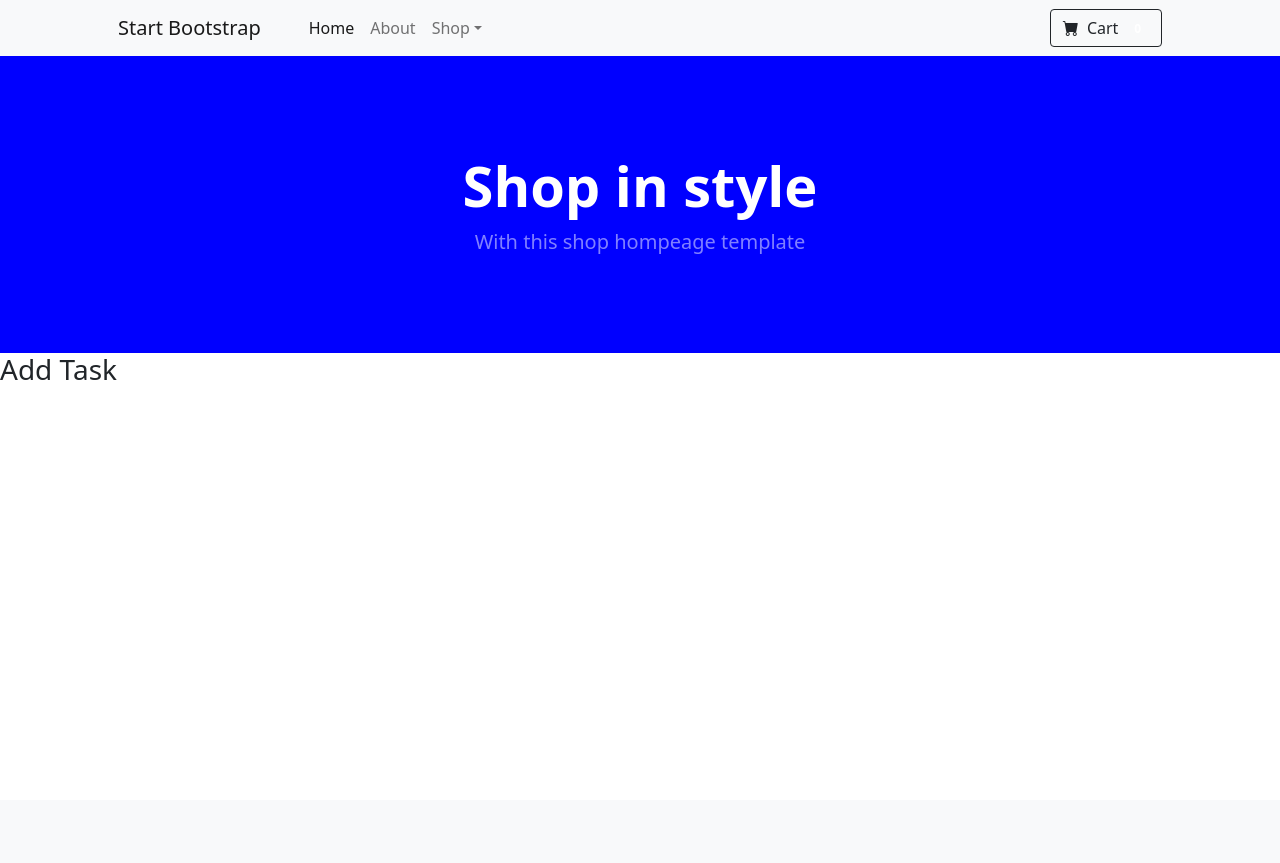
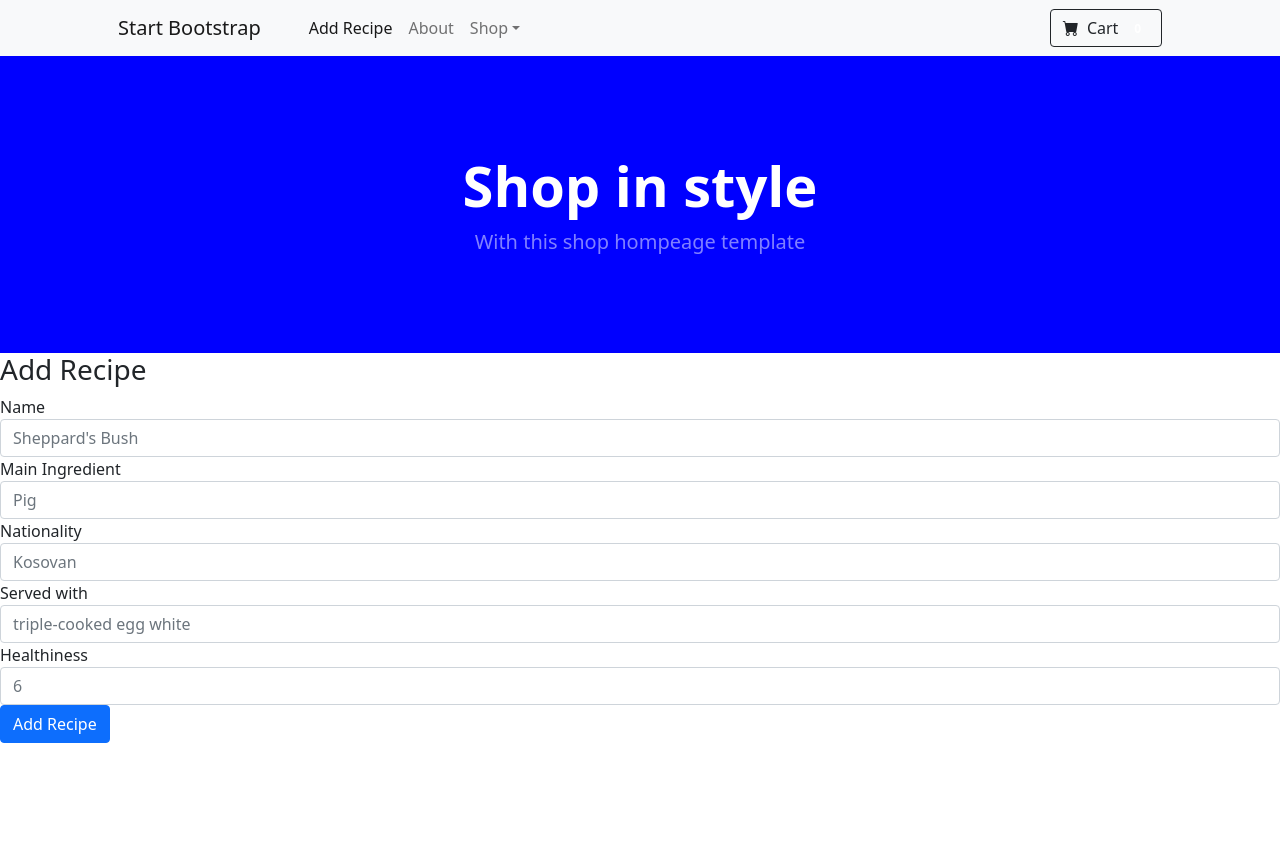
Before and after one commit to Jonasitoelprogramador/Milestone3, a Flask app: template templates/add_recipe.html in a window 1280 px wide. Before the commit the page ends 380 px from the top, so only its background shows below. Run offline with Flask 2, Linux system fonts and the light colour scheme; the template is opened without the code that fills it, so the values that code supplies are empty; some libraries are stand-ins or nearby versions.

Commit message:
add a new page to website called add_recipe.  Add form to this page which adds the input to the mongodb database.  Add functionality so that a message apperas on submission of new recipe

```diff
--- a/app.py
+++ b/app.py
@@ -22,6 +22,20 @@ def get_recipes():
     recipes = mongo.db.recipes.find()
     return render_template("recipes.html", recipes=recipes)
 
+@app.route("/add_recipe", methods=["GET", "POST"])
+def add_recipe():
+    if request.method == "POST":
+        recipe = {
+            "name": request.form.get("name"),
+            "main ingredient": request.form.get("main ingredient"),
+            "nationality": request.form.get("nationality"),
+            "served with": request.form.get("served with"),
+            "healthiness": request.form.get("healthiness"),
+        }
+        mongo.db.tasks.insert_one(recipe)
+        return render_template("recipes.html", message="recipe submitted!")
+    return render_template("add_recipe.html")
+
 
 if __name__ == "__main__":
     app.run(host=os.environ.get("IP"),
--- a/templates/add_recipe.html
+++ b/templates/add_recipe.html
@@ -1,4 +1,26 @@
 {% extends "index.html" %}
  {% block content %}
- <h3>Add Task</h3>
+ <h3>Add Recipe</h3>
+ <!--Taken from: https://getbootstrap.com/docs/4.4/components/forms/-->
+ <form method="POST" action="">
+  <div class="form-group">
+    <label for="exampleFormControlInput1">Name</label>
+    <input type="text" class="form-control" id="exampleFormControlInput1" placeholder="Sheppard's Bush">
+  </div>
+  <div class="form-group">
+    <label for="exampleFormControlInput2">Main Ingredient</label>
+    <input type="text" class="form-control" id="exampleFormControlInput2" placeholder="Pig">
+  </div>
+  <div class="form-group">
+    <label for="exampleFormControlSelect3">Nationality</label>
+    <input type="text" class="form-control" id="exampleFormControlInput3" placeholder="Kosovan">
+  </div>
+  <div class="form-group">
+    <label for="exampleFormControlSelect5">Served with</label>
+    <input type="text" class="form-control" id="exampleFormControlInput5" placeholder="triple-cooked egg white">
+  </div>
+  <label for="exampleFormControlSelect6">Healthiness</label>
+    <input type="number" class="form-control" id="exampleFormControlInput6" placeholder="6">
+    <input class="btn btn-primary" type="submit" value="Add Recipe">
+</form>
  {% endblock %}
--- a/templates/index.html
+++ b/templates/index.html
@@ -21,7 +21,7 @@
                 <button class="navbar-toggler" type="button" data-bs-toggle="collapse" data-bs-target="#navbarSupportedContent" aria-controls="navbarSupportedContent" aria-expanded="false" aria-label="Toggle navigation"><span class="navbar-toggler-icon"></span></button>
                 <div class="collapse navbar-collapse" id="navbarSupportedContent">
                     <ul class="navbar-nav me-auto mb-2 mb-lg-0 ms-lg-4">
-                        <li class="nav-item"><a class="nav-link active" aria-current="page" href="#!">Home</a></li>
+                        <li class="nav-item"><a class="nav-link active" aria-current="page" href="{{ url_for('add_recipe') }}">Add Recipe</a></li>
                         <li class="nav-item"><a class="nav-link" href="#!">About</a></li>
                         <li class="nav-item dropdown">
                             <a class="nav-link dropdown-toggle" id="navbarDropdown" href="#" role="button" data-bs-toggle="dropdown" aria-expanded="false">Shop</a>
--- a/templates/recipes.html
+++ b/templates/recipes.html
@@ -26,7 +26,7 @@
                         </div>
                     </div>
     {% endfor %}
-
+    {{message}}
 
 
 {% endblock %}
```
